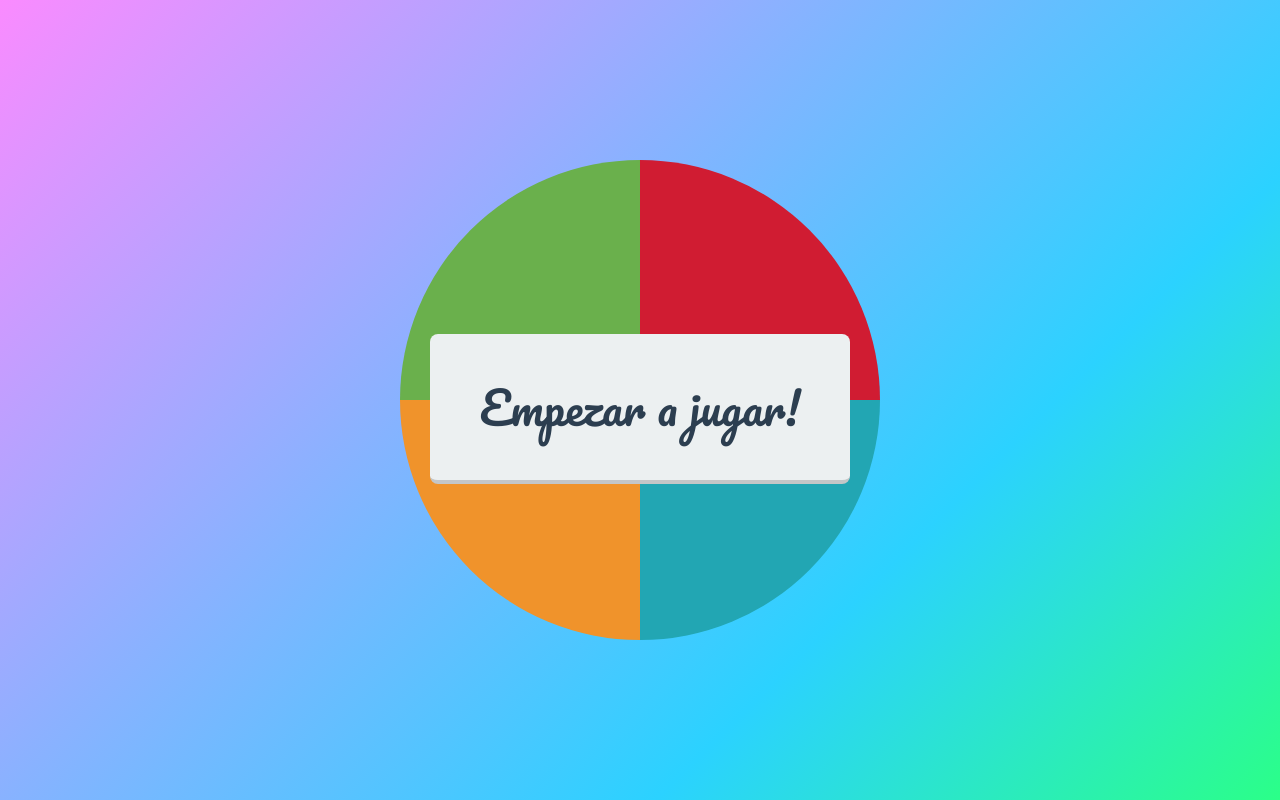
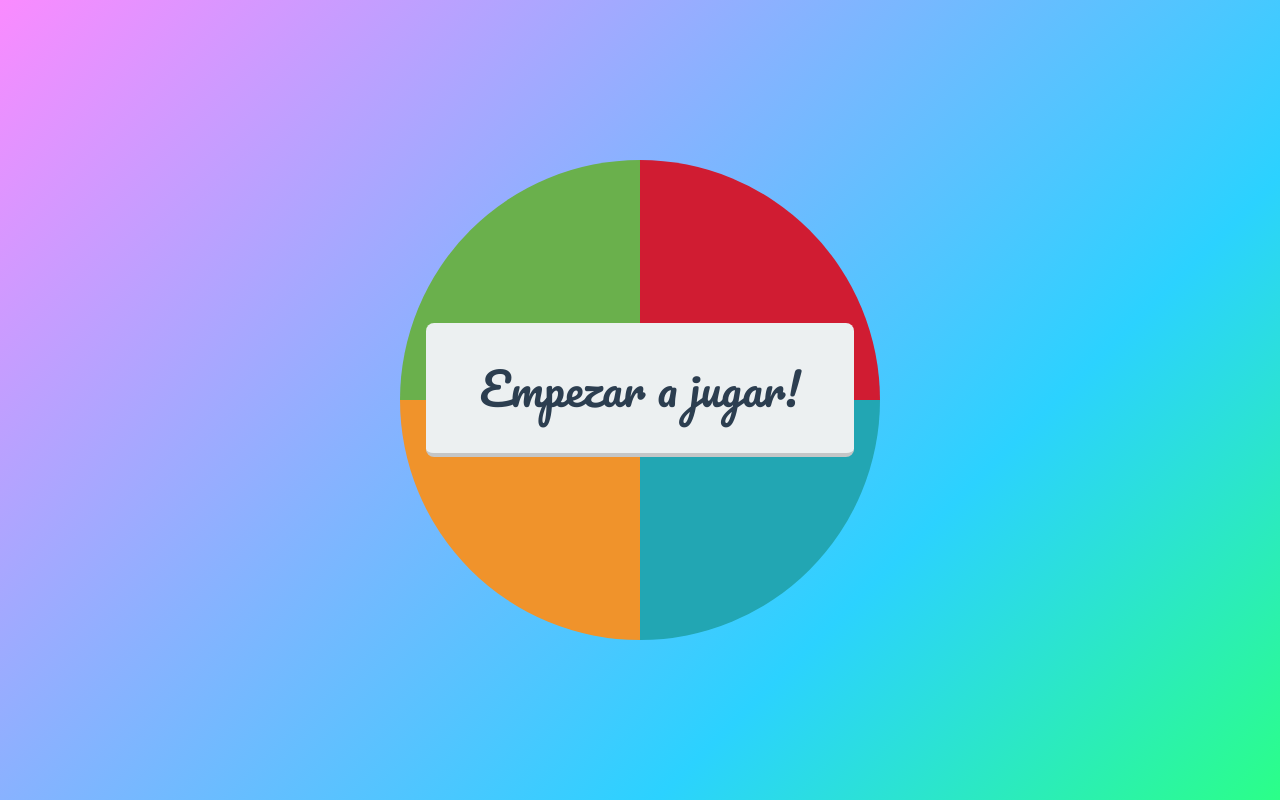
Before and after one commit to aaronespasa/espasa-says, a plain HTML site: page index.html in a window 1280 px wide. Drawn offline with nearby package versions, Linux system fonts and the light colour scheme.

Commit message:
Cambiando px a em

```diff
--- a/styles/main.css
+++ b/styles/main.css
@@ -90,17 +90,17 @@ body {
 
 .btn-start {
   cursor: pointer;
-  width: 420px;
-  height: 150px;
+  width: 9.54em;
+  height: 3em;
   background: #ecf0f1;
   color: #2c3e50;
   border: none;
-  border-bottom: 4px solid #c4c6c7;
-  border-radius: 8px;
+  border-bottom: 0.09em solid #c4c6c7;
+  border-radius: 0.18em;
   font-size: 2.8em;
   position: absolute;
-  top: calc(48% - 50px);
-  left: calc(50% - 210px);
+  top: calc(48% - 1.36em);
+  left: calc(50% - 4.77em);
   transition: .5s;
   outline: none;
 }
@@ -108,7 +108,7 @@ body {
 .btn-start:hover {
   color: #ecf0f1;
   background: #2c3e50;
-  border-bottom: 4px solid #1f3346;
+  border-bottom: 0.09em solid #1f3346;
 }
 
 .btn-start:active {
```
